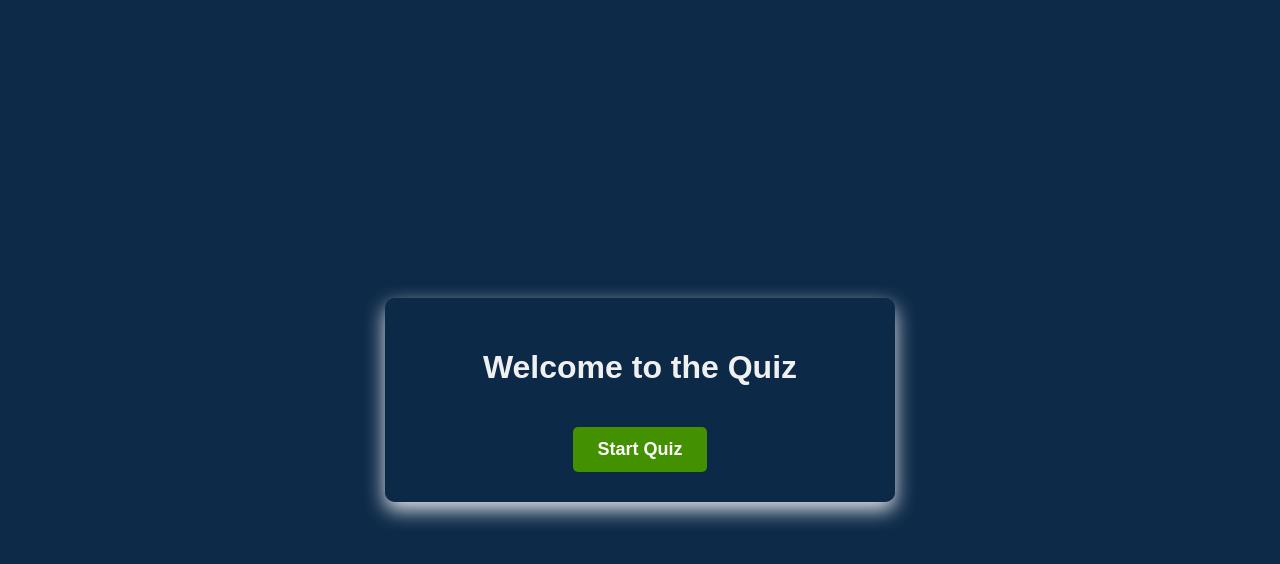
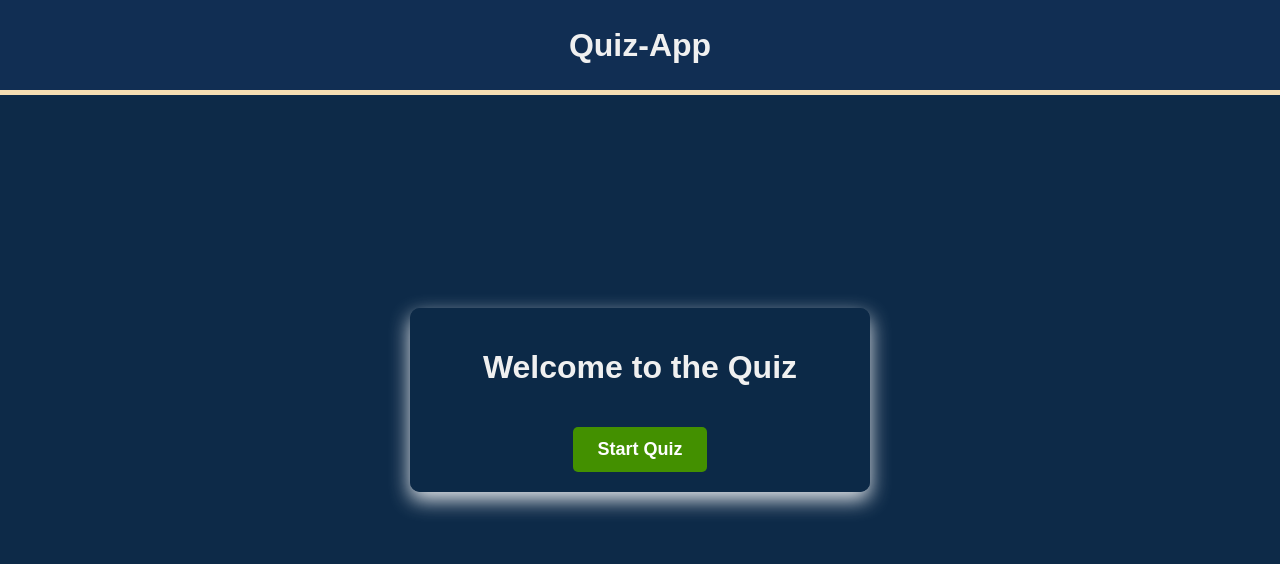
Before and after one commit to PraveenNigamGit/java-script-training-task-3, a plain HTML site: page index.html in a window 1280 px wide. Drawn offline with Linux system fonts and the light colour scheme.

Commit message:
javascript-quiz-app-header-add

```diff
--- a/index.html
+++ b/index.html
@@ -20,9 +20,9 @@
         }
 
         .cont {
-            max-width: 450px;
+            max-width: 420px;
             width: 90%;
-            padding: 30px;
+            padding: 20px;
             background-color: rgba(13, 42, 72, 0.9);
             box-shadow: 0 8px 20px rgba(255, 255, 255, 0.877);
             border-radius: 10px;
@@ -125,11 +125,31 @@
                 font-size: 16px;
             }
         }
+        .h-text{
+
+        }
+        .header{
+            display: flex;
+         justify-content: center;
+         align-items: center;
+         width: 100%;
+         position: fixed;
+         top: 0%;
+         color: #f0f0f0;
+         background-color: #112e53;
+         text-align: center;
+         max-height: 30px;
+         padding: 30px;
+         box-shadow: 4px 5px wheat;
+        }
     </style>
 </head>
 
 <body>
 
+
+
+ <div class="header"> <h1 class="h-text">Quiz-App</h1></div>
     <div class="cont start">
         <h1>Welcome to the Quiz</h1>
         <button class="start-btn">Start Quiz</button>
```
